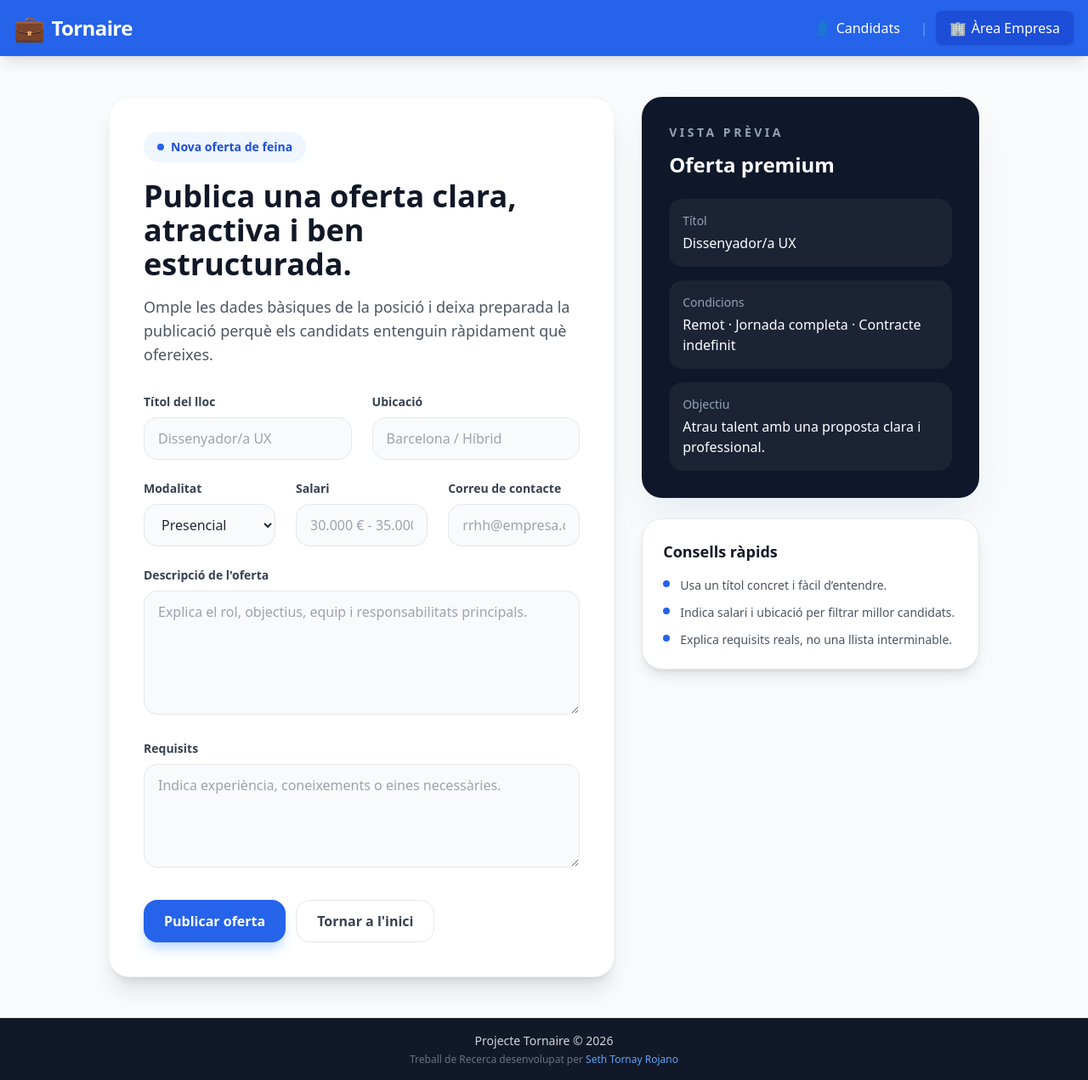
After one commit to JoelTR29/tornaire-app, a FastAPI app: template templates/empresa.html in a window 1280 px wide. The commit adds this page. Shown: the whole page at 85% size. Run offline with FastAPI, Linux system fonts and the light colour scheme; the template is opened without the code that fills it, so the values that code supplies are empty; some libraries are stand-ins or nearby versions.

Commit message:
Add empresa route and form handling; update base and index templates

```diff
--- a/app/main.py
+++ b/app/main.py
@@ -2,7 +2,7 @@ from contextlib import asynccontextmanager
 from pathlib import Path
 
 from dotenv import load_dotenv
-from fastapi import FastAPI, Request
+from fastapi import FastAPI, Request, Form
 from fastapi.staticfiles import StaticFiles
 from fastapi.templating import Jinja2Templates
 
@@ -46,3 +46,34 @@ async def home(request: Request):
         request=request,
         context={}
     )
+
+@app.get("/empresa")
+async def empresa(request: Request):
+    return templates.TemplateResponse(request, "empresa.html", {"success": False})
+
+
+@app.post("/empresa")
+async def empresa_submit(
+    request: Request,
+    titulo: str = Form(...),
+    ubicacion: str = Form(...),
+    modalidad: str = Form(...),
+    salario: str = Form(...),
+    descripcion: str = Form(...),
+    requisitos: str = Form(...),
+    contacto: str = Form(...),
+):
+    oferta = {
+        "titulo": titulo,
+        "ubicacion": ubicacion,
+        "modalidad": modalidad,
+        "salario": salario,
+        "descripcion": descripcion,
+        "requisitos": requisitos,
+        "contacto": contacto,
+    }
+    return templates.TemplateResponse(
+        request,
+        "empresa.html",
+        {"success": True, "oferta": oferta},
+    )
--- a/templates/base.html
+++ b/templates/base.html
@@ -7,19 +7,38 @@
     <script src="https://cdn.tailwindcss.com"></script>
     <script src="https://unpkg.com/htmx.org@1.9.10"></script>
 </head>
-<body class="bg-gray-100 text-gray-800 min-h-screen flex flex-col">
+<body class="bg-gray-50 text-gray-800 min-h-screen flex flex-col font-sans">
 
-    <header class="bg-blue-600 text-white p-4 shadow-md">
-        <h1 class="text-2xl font-bold text-center">Tornaire - Análisis de CV con IA</h1>
+    <header class="bg-blue-600 text-white shadow-lg sticky top-0 z-50">
+        <div class="container mx-auto px-4 py-3 flex flex-col sm:flex-row justify-between items-center gap-3">
+
+            <a href="/" class="flex items-center gap-2 text-2xl font-extrabold tracking-tight hover:opacity-90 transition">
+                <span class="text-3xl">💼</span> Tornaire
+            </a>
+
+            <nav class="flex items-center gap-2 text-sm sm:text-base">
+                <a href="/" class="px-4 py-2 rounded-lg font-medium hover:bg-blue-700 active:bg-blue-800 transition duration-200 flex items-center gap-1.5">
+                    <span>👤</span> Candidats
+                </a>
+
+                <span class="text-blue-400 hidden sm:inline">|</span>
+
+                <a href="/empresa" class="px-4 py-2 rounded-lg font-medium bg-blue-700 hover:bg-blue-800 transition duration-200 flex items-center gap-1.5 shadow-sm border border-blue-500/30">
+                    <span>🏢</span> Àrea Empresa
+                </a>
+            </nav>
+
+        </div>
     </header>
 
-    <main class="flex-grow container mx-auto p-4">
+    <main class="flex-grow container mx-auto p-4 sm:p-6 max-w-6xl">
         {% block content %}
         {% endblock %}
     </main>
 
-    <footer class="bg-gray-800 text-white text-center p-4 mt-auto">
-        <p>Trabajo de Recerca - Seth Tornay Rojano</p>
+    <footer class="bg-gray-900 text-gray-400 text-center text-sm p-4 border-t border-gray-800 mt-auto">
+        <p class="font-medium text-gray-300">Projecte Tornaire &copy; 2026</p>
+        <p class="text-xs mt-1 text-gray-500">Treball de Recerca desenvolupat per <span class="text-blue-400">Seth Tornay Rojano</span></p>
     </footer>
 
 </body>
--- /dev/null
+++ b/templates/empresa.html
@@ -0,0 +1,109 @@
+{% extends "base.html" %}
+
+{% block content %}
+<section class="max-w-5xl mx-auto py-6">
+	<div class="grid gap-8 lg:grid-cols-[1.2fr_0.8fr] items-start">
+		<div class="bg-white rounded-3xl shadow-xl p-8 md:p-10 border border-gray-100">
+			<div class="inline-flex items-center gap-2 rounded-full bg-blue-50 text-blue-700 px-4 py-2 text-sm font-semibold mb-5">
+				<span class="h-2 w-2 rounded-full bg-blue-600"></span>
+				Nova oferta de feina
+			</div>
+
+			<h2 class="text-3xl md:text-4xl font-bold text-gray-900 leading-tight">
+				Publica una oferta clara, atractiva i ben estructurada.
+			</h2>
+			<p class="mt-4 text-gray-600 text-lg">
+				Omple les dades bàsiques de la posició i deixa preparada la publicació perquè els candidats entenguin ràpidament què ofereixes.
+			</p>
+
+			{% if success %}
+			<div class="mt-6 rounded-2xl border border-emerald-200 bg-emerald-50 p-4 text-emerald-900">
+				<p class="font-semibold">Oferta preparada correctament.</p>
+				<p class="text-sm mt-1">Ja tens la informació recollida i pots continuar amb el flux intern que vulguis afegir després.</p>
+			</div>
+			{% endif %}
+
+			<form class="mt-8 space-y-6" method="post" action="/empresa">
+				<div class="grid gap-6 md:grid-cols-2">
+					<div>
+						<label class="block text-sm font-semibold text-gray-700 mb-2" for="titulo">Títol del lloc</label>
+						<input id="titulo" name="titulo" type="text" required class="w-full rounded-2xl border border-gray-200 bg-gray-50 px-4 py-3 outline-none transition focus:border-blue-500 focus:bg-white focus:ring-4 focus:ring-blue-100" placeholder="Dissenyador/a UX">
+					</div>
+					<div>
+						<label class="block text-sm font-semibold text-gray-700 mb-2" for="ubicacion">Ubicació</label>
+						<input id="ubicacion" name="ubicacion" type="text" required class="w-full rounded-2xl border border-gray-200 bg-gray-50 px-4 py-3 outline-none transition focus:border-blue-500 focus:bg-white focus:ring-4 focus:ring-blue-100" placeholder="Barcelona / Híbrid">
+					</div>
+				</div>
+
+				<div class="grid gap-6 md:grid-cols-3">
+					<div>
+						<label class="block text-sm font-semibold text-gray-700 mb-2" for="modalidad">Modalitat</label>
+						<select id="modalidad" name="modalidad" required class="w-full rounded-2xl border border-gray-200 bg-gray-50 px-4 py-3 outline-none transition focus:border-blue-500 focus:bg-white focus:ring-4 focus:ring-blue-100">
+							<option value="Presencial">Presencial</option>
+							<option value="Híbrid">Híbrid</option>
+							<option value="Remot">Remot</option>
+						</select>
+					</div>
+					<div>
+						<label class="block text-sm font-semibold text-gray-700 mb-2" for="salario">Salari</label>
+						<input id="salario" name="salario" type="text" required class="w-full rounded-2xl border border-gray-200 bg-gray-50 px-4 py-3 outline-none transition focus:border-blue-500 focus:bg-white focus:ring-4 focus:ring-blue-100" placeholder="30.000 € - 35.000 €">
+					</div>
+					<div>
+						<label class="block text-sm font-semibold text-gray-700 mb-2" for="contacto">Correu de contacte</label>
+						<input id="contacto" name="contacto" type="email" required class="w-full rounded-2xl border border-gray-200 bg-gray-50 px-4 py-3 outline-none transition focus:border-blue-500 focus:bg-white focus:ring-4 focus:ring-blue-100" placeholder="rrhh@empresa.com">
+					</div>
+				</div>
+
+				<div>
+					<label class="block text-sm font-semibold text-gray-700 mb-2" for="descripcion">Descripció de l'oferta</label>
+					<textarea id="descripcion" name="descripcion" rows="5" required class="w-full rounded-2xl border border-gray-200 bg-gray-50 px-4 py-3 outline-none transition focus:border-blue-500 focus:bg-white focus:ring-4 focus:ring-blue-100" placeholder="Explica el rol, objectius, equip i responsabilitats principals."></textarea>
+				</div>
+
+				<div>
+					<label class="block text-sm font-semibold text-gray-700 mb-2" for="requisitos">Requisits</label>
+					<textarea id="requisitos" name="requisitos" rows="4" required class="w-full rounded-2xl border border-gray-200 bg-gray-50 px-4 py-3 outline-none transition focus:border-blue-500 focus:bg-white focus:ring-4 focus:ring-blue-100" placeholder="Indica experiència, coneixements o eines necessàries."></textarea>
+				</div>
+
+				<div class="flex flex-col sm:flex-row gap-3 pt-2">
+					<button type="submit" class="inline-flex items-center justify-center rounded-2xl bg-blue-600 px-6 py-3 font-semibold text-white shadow-lg shadow-blue-200 transition hover:bg-blue-700 hover:-translate-y-0.5">
+						Publicar oferta
+					</button>
+					<a href="/" class="inline-flex items-center justify-center rounded-2xl border border-gray-200 bg-white px-6 py-3 font-semibold text-gray-700 transition hover:bg-gray-50">
+						Tornar a l'inici
+					</a>
+				</div>
+			</form>
+		</div>
+
+		<aside class="space-y-6">
+			<div class="rounded-3xl bg-slate-900 p-8 text-white shadow-2xl shadow-slate-200">
+				<p class="text-sm font-semibold uppercase tracking-[0.25em] text-slate-400">Vista prèvia</p>
+				<h3 class="mt-3 text-2xl font-bold">Oferta premium</h3>
+				<div class="mt-6 space-y-4 text-sm text-slate-300">
+					<div class="rounded-2xl bg-white/5 p-4">
+						<p class="text-slate-400">Títol</p>
+						<p class="mt-1 text-base text-white">Dissenyador/a UX</p>
+					</div>
+					<div class="rounded-2xl bg-white/5 p-4">
+						<p class="text-slate-400">Condicions</p>
+						<p class="mt-1 text-base text-white">Remot · Jornada completa · Contracte indefinit</p>
+					</div>
+					<div class="rounded-2xl bg-white/5 p-4">
+						<p class="text-slate-400">Objectiu</p>
+						<p class="mt-1 text-base text-white">Atrau talent amb una proposta clara i professional.</p>
+					</div>
+				</div>
+			</div>
+
+			<div class="rounded-3xl border border-gray-200 bg-white p-6 shadow-lg">
+				<h3 class="text-lg font-bold text-gray-900">Consells ràpids</h3>
+				<ul class="mt-4 space-y-3 text-sm text-gray-600">
+					<li class="flex gap-3"><span class="mt-1 h-2 w-2 rounded-full bg-blue-600"></span> Usa un títol concret i fàcil d’entendre.</li>
+					<li class="flex gap-3"><span class="mt-1 h-2 w-2 rounded-full bg-blue-600"></span> Indica salari i ubicació per filtrar millor candidats.</li>
+					<li class="flex gap-3"><span class="mt-1 h-2 w-2 rounded-full bg-blue-600"></span> Explica requisits reals, no una llista interminable.</li>
+				</ul>
+			</div>
+		</aside>
+	</div>
+</section>
+{% endblock %}
--- a/templates/index.html
+++ b/templates/index.html
@@ -1,8 +1,5 @@
 {% extends "base.html" %}
 
 {% block content %}
-<div class="bg-white rounded-xl shadow-lg p-8 max-w-2xl mx-auto">
-	<h2 class="text-3xl font-bold mb-4">Hola</h2>
-	<p class="text-gray-600">La plantilla principal ya está funcionando.</p>
-</div>
+
 {% endblock %}
```
